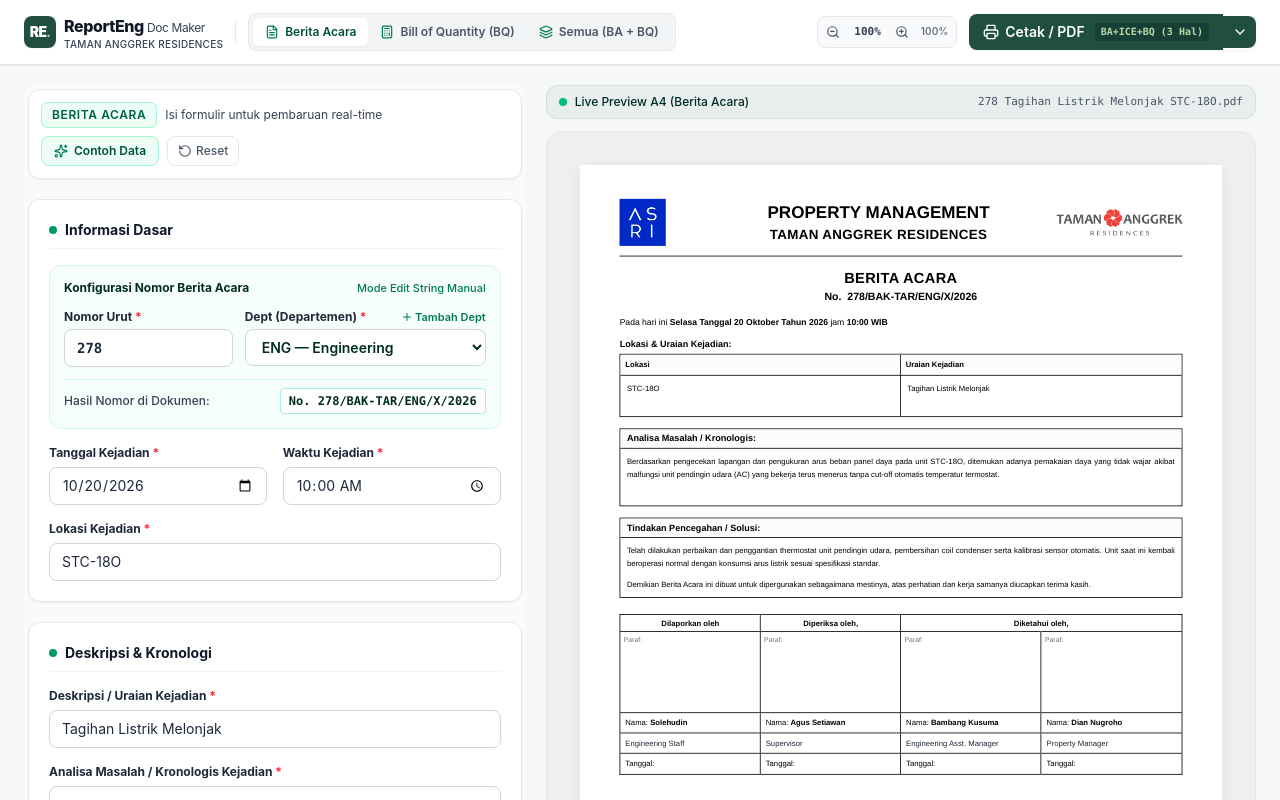
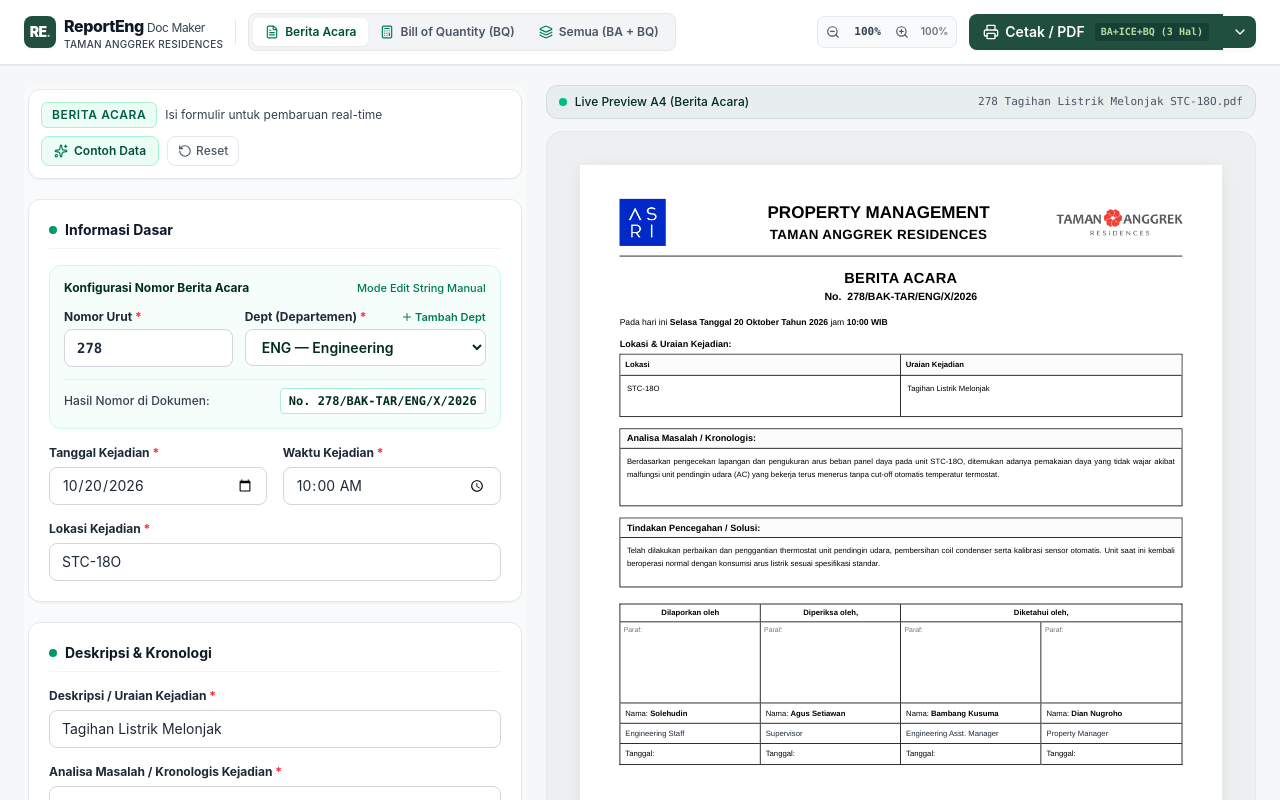
Before and after one commit to oyech/doc-tares, a Next.js app: page / in a window 1280 px wide. Shown: the top 800 px of the page. Built offline with nearby package versions, Linux system fonts and the light colour scheme.

Commit message:
fix: remove automatic closing sentence in Berita Acara

```diff
--- a/components/BeritaAcaraDoc.tsx
+++ b/components/BeritaAcaraDoc.tsx
@@ -11,8 +11,6 @@ interface BeritaAcaraDocProps {
 
 export const BeritaAcaraDoc: React.FC<BeritaAcaraDocProps> = ({ data }) => {
   const dayPhrase = formatIndonesianDayPhrase(data.tanggal);
-  const closingSentence =
-    'Demikian Berita Acara ini dibuat untuk dipergunakan sebagaimana mestinya, atas perhatian dan kerja samanya diucapkan terima kasih.';
 
   return (
     <div className="a4-document text-black bg-white select-text">
@@ -158,7 +156,6 @@ export const BeritaAcaraDoc: React.FC<BeritaAcaraDocProps> = ({ data }) => {
           </div>
           <div className="p-2 leading-relaxed text-justify whitespace-pre-line min-h-[60px]">
             {data.solusi || 'Belum ada tindakan solusi yang diinputkan.'}
-            <div className="mt-2.5 font-normal">{closingSentence}</div>
           </div>
         </div>
       </div>
```
